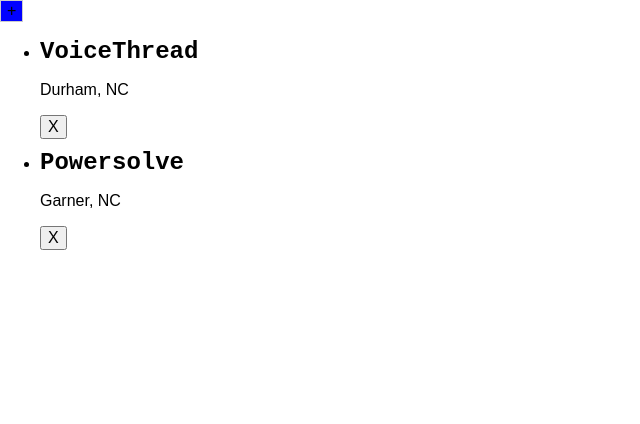
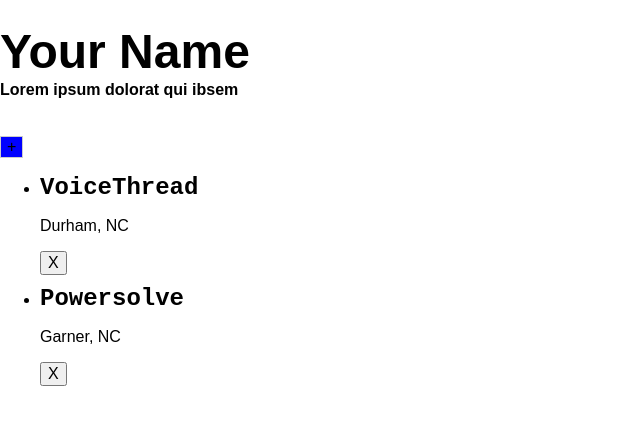
Before and after one commit to AdamAtri/resume-builder, a React (Create React App) app: page / in a window 1280 px wide. Shown: the top 424 px of the page, without its empty margins (0-640 px from the left). Built offline with nearby package versions, Linux system fonts and the light colour scheme.

Commit message:
Adds editable header

```diff
--- a/src/App.js
+++ b/src/App.js
@@ -1,5 +1,5 @@
 import React, { Component } from 'react';
-import { JobList } from './components';
+import { JobList, TitleRegion } from './components';
 
 import uuid from 'uuid';
 
@@ -37,14 +37,15 @@
       ]
     };
 
+    const { user, objective } = this.state;
     this.editUser =
-      this.edit.bind(this, 'user', this.state.user.id, 'name');
+      this.edit.bind(this, 'user', user[0].id, 'name');
     this.activateUser =
-      this.activate.bind(this, 'user', this.state.user.id);
+      this.activate.bind(this, 'user', user[0].id);
     this.editObjective =
-      this.edit.bind(this, 'objective', this.state.objective.id, 'text');
+      this.edit.bind(this, 'objective', objective[0].id, 'text');
     this.activateObjective =
-      this.activate.bind(this, 'objective', this.state.objective.id);
+      this.activate.bind(this, 'objective', objective[0].id);
 
     this.addJob = this.addJob.bind(this);
     this.editJob = this.edit.bind(this, 'jobs');
@@ -97,19 +98,18 @@
     });
   }
 
-  activateJobEditing(jobId) {
-    this.setState({
-      jobs: this.state.jobs.map( job => {
-        job.editing = job.id === jobId;
-        return job;
-      })
-    });
-  }
-
   render() {
-    const {jobs} = this.state;
+    const {jobs, user, objective} = this.state;
     return (
       <div className="App">
+        <TitleRegion
+          user={user[0]}
+          onUserEdit={this.editUser}
+          onUserActivate={this.activateUser}
+          objective={objective[0]}
+          onObjectiveEdit={this.editObjective}
+          onObjectiveActivate={this.activateObjective} />
+
         <button className="add-job" onClick={this.addJob}>+</button>
         <JobList
           jobs={jobs}
--- a/src/components/index.js
+++ b/src/components/index.js
@@ -1,4 +1,5 @@
 import Job from './job/Job';
 import JobList from './job/JobList';
+import TitleRegion from './title/TitleRegion';
 
-export { Job, JobList }
+export { Job, JobList, TitleRegion }
--- /dev/null
+++ b/src/components/title/Objective.jsx
@@ -0,0 +1,14 @@
+import React from 'react';
+import Editable from '../../behaviors/Editable';
+
+export default ({editing, text, onEdit, ...props}) => {
+  return (
+    <Editable
+      editing={editing}
+      elType='h6'
+      value={text}
+      onEdit={onEdit}
+      className='objective-text'
+      {...props} />
+  )
+}
--- /dev/null
+++ b/src/components/title/Title.jsx
@@ -0,0 +1,14 @@
+import React from 'react';
+import Editable from '../../behaviors/Editable';
+
+export default ({title, editing, onEdit, onTitleClick, ...props}) => {
+  return (
+    <Editable
+      editing={editing}
+      elType='h1'
+      value={title}
+      onEdit={onEdit}
+      onClick={onTitleClick}
+      {...props} />
+  )
+}
--- /dev/null
+++ b/src/components/title/TitleRegion.jsx
@@ -0,0 +1,23 @@
+import React from 'react';
+import Title from './Title';
+import Objective from './Objective';
+
+export default ({
+  user, onUserEdit, onUserActivate,
+  objective, onObjectiveEdit, onObjectiveActivate}) => {
+  return (
+    <header>
+      <Title
+        editing={user.editing}
+        title={user.name}
+        onEdit={onUserEdit}
+        onTitleClick={onUserActivate}
+        className='main-title' />
+      <Objective
+        editing={objective.editing}
+        text={objective.text}
+        onEdit={onObjectiveEdit}
+        onClick={onObjectiveActivate}/>
+    </header>
+  )
+}
--- a/src/index.css
+++ b/src/index.css
@@ -17,6 +17,17 @@
   border: 1px solid #ccc;
 }
 
+.main-title {
+  margin-top: .5em;
+  margin-bottom: 2px;
+  font-size: 3em;
+}
+.objective-text {
+  margin-top: 0;
+  width: 100%;
+  height: auto;
+}
+
 .job-title {
   font-family: monospace;
   font-size: 1.5em;
```
